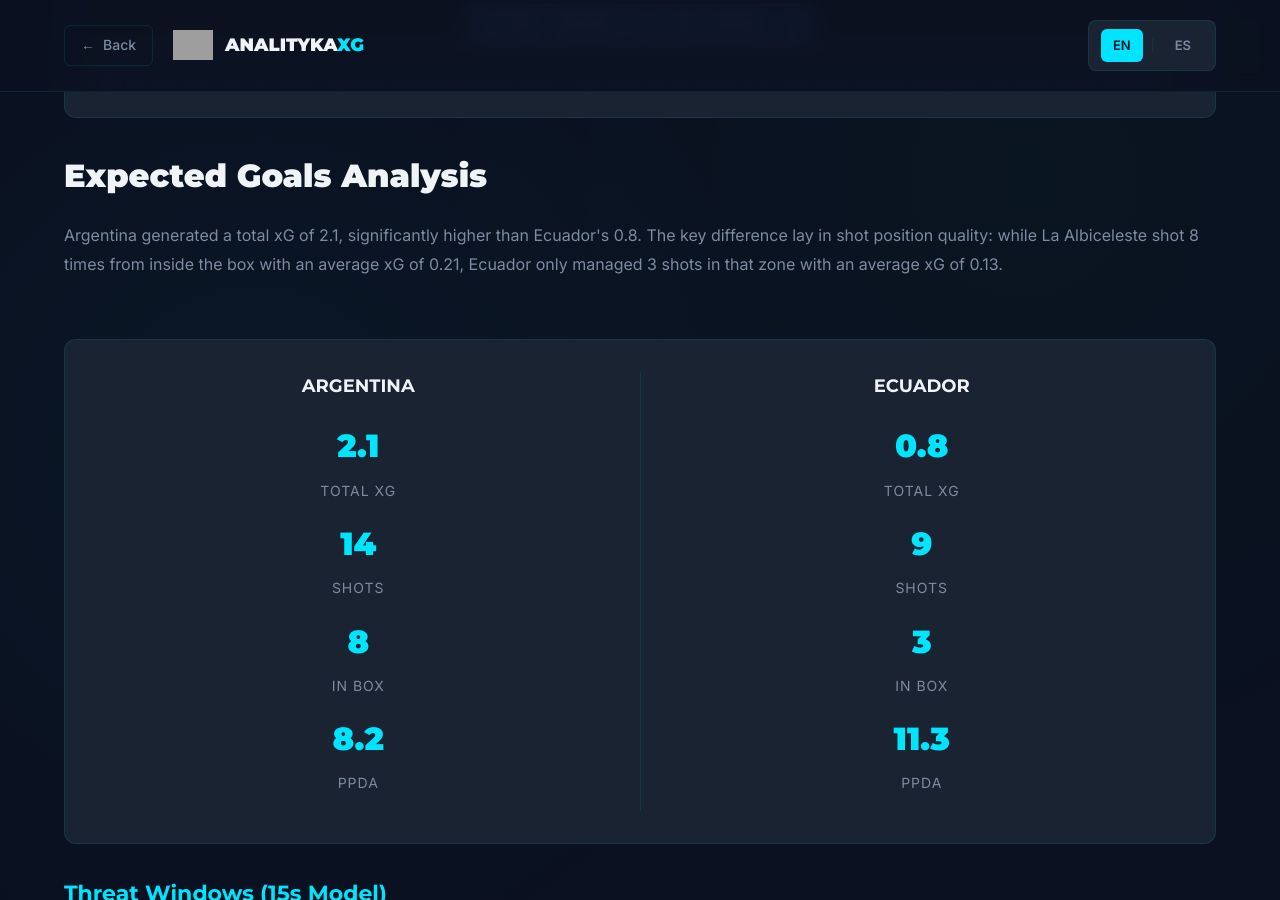
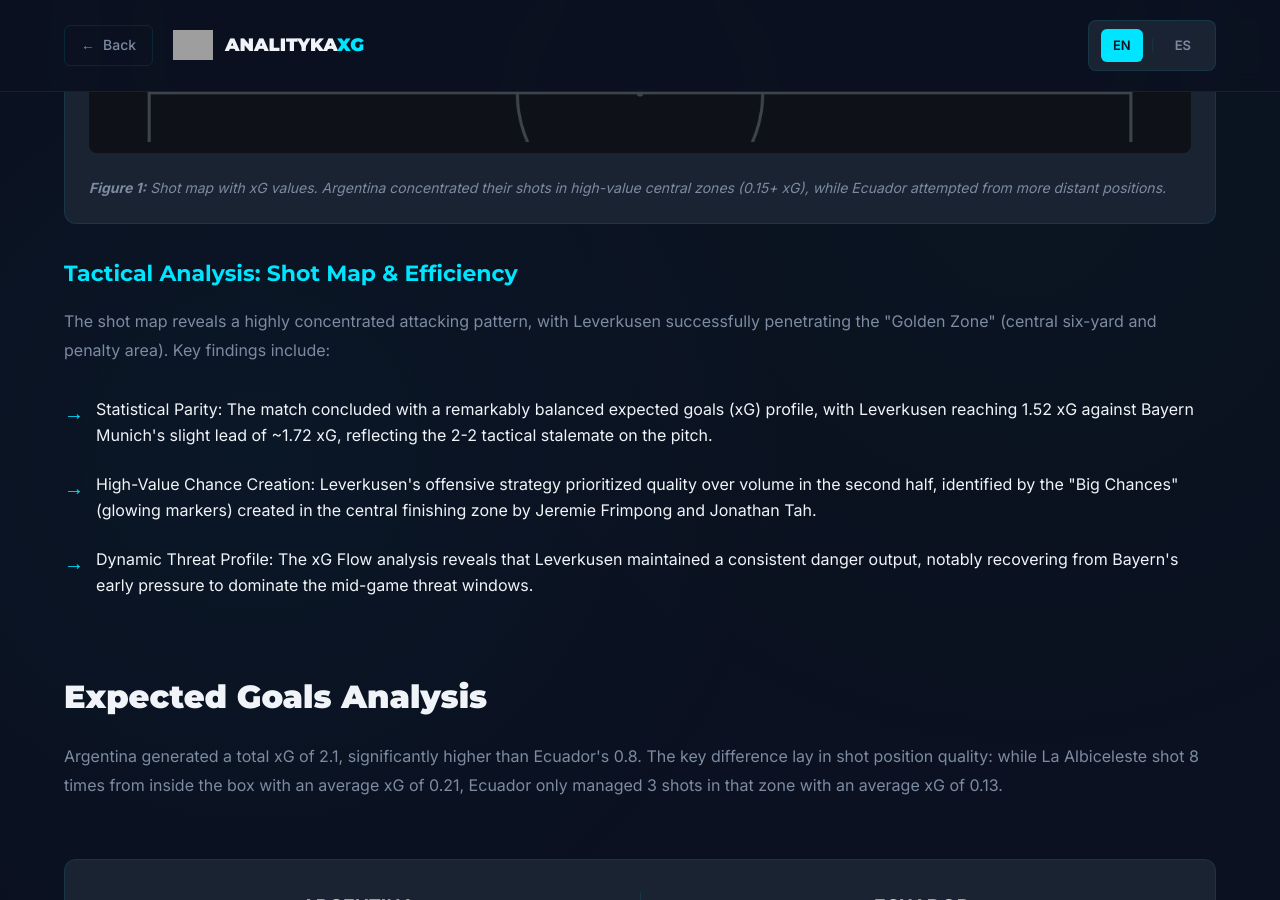
Before and after one commit to Fiallos77/analitykaXG, a Jekyll site: the page built from reports/argentina-ecuador-2024.md, in a window 1280 px wide and 900 px high, scrolled down 2014 px. Built offline with Jekyll 4.4.1, drawn with Linux system fonts in a browser that asks for light colours; grey boxes are pictures that could not be loaded.

Commit message:
Enhance report with tactical analysis and new image
Added tactical analysis section and updated shot map image.

```diff
--- a/reports/argentina-ecuador-2024.md
+++ b/reports/argentina-ecuador-2024.md
@@ -50,11 +50,27 @@ lang: en
 
     <!-- Visualization 1: Shot Map -->
     <div class="visualization">
-        <img src="{{ site.baseurl }}/assets/images/Argentina1.jpg" alt="Shot Map Argentina vs Ecuador">
+        <img src="{{ site.baseurl }}/assets/images/shot_map_final_leverkusen.png" alt="Shot Map Bayern Munich vs Leverkusen">
         <p class="viz-caption">
             <strong>Figure 1:</strong> Shot map with xG values. Argentina concentrated their shots
             in high-value central zones (0.15+ xG), while Ecuador attempted from more distant positions.
         </p>
+    </div>
+
+        <!-- Section 2.1: Threat Windows -->
+    <div class="content-section">
+        <h3>Tactical Analysis: Shot Map & Efficiency</h3>
+        <p>
+            The shot map reveals a highly concentrated attacking pattern, with Leverkusen successfully penetrating the "Golden Zone"
+            (central six-yard and penalty area). Key findings include:
+        </p>
+        <ul class="key-insights">
+            <li>Statistical Parity: The match concluded with a remarkably balanced expected goals (xG) profile, with Leverkusen reaching 1.52 xG against Bayern Munich's slight lead of                 ~1.72 xG, reflecting the 2-2 tactical stalemate on the pitch.
+            </li>
+            <li>High-Value Chance Creation: Leverkusen's offensive strategy prioritized quality over volume in the second half, identified by the "Big Chances" (glowing markers) created in the central finishing zone by Jeremie Frimpong and Jonathan Tah.</li>
+            <li>Dynamic Threat Profile: The xG Flow analysis reveals that Leverkusen maintained a consistent danger output, notably recovering from Bayern's early pressure to dominate the mid-game threat windows.
+            </li>
+        </ul>
     </div>
 
     <!-- Section 2: xG Analysis -->
```
